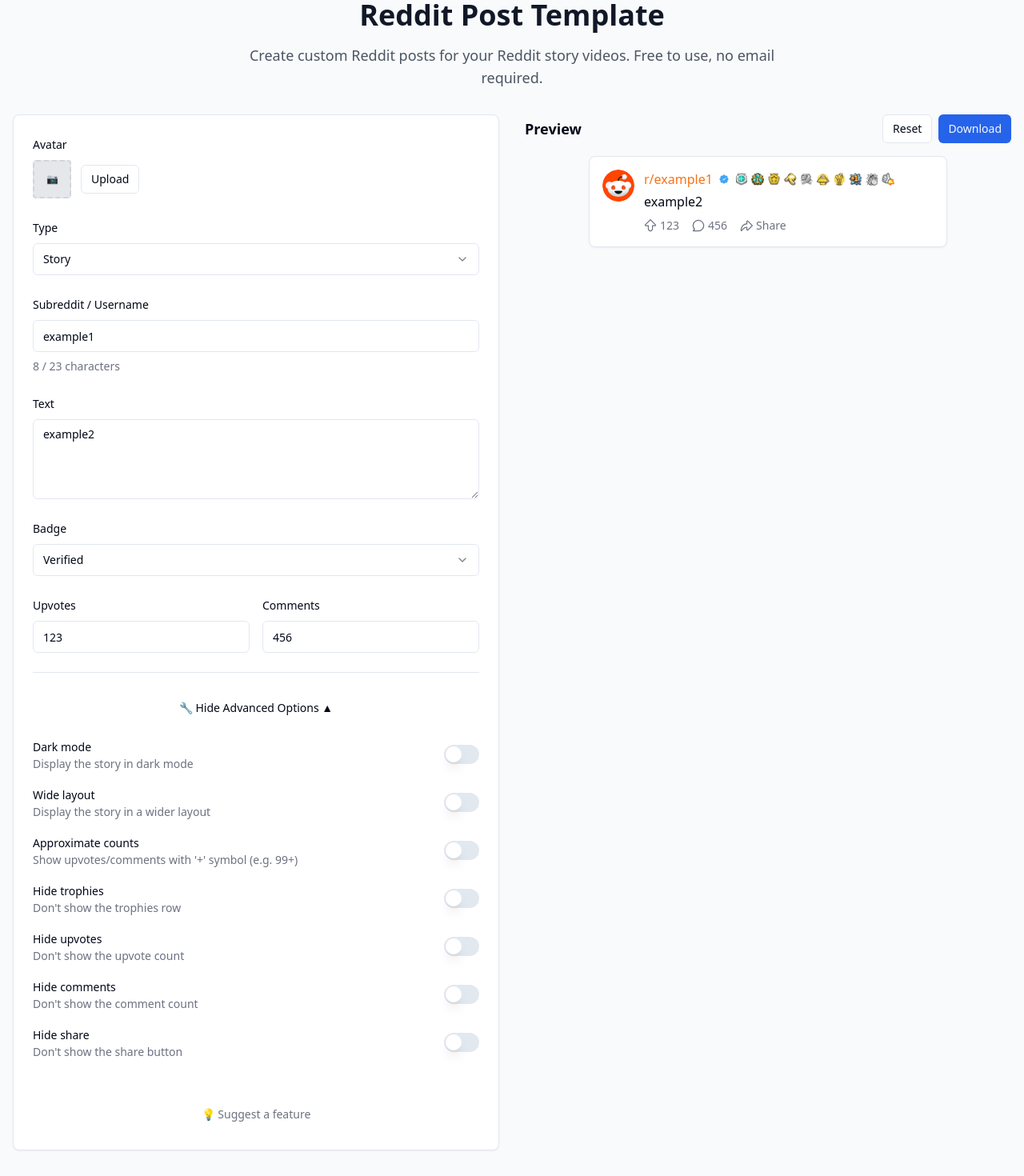
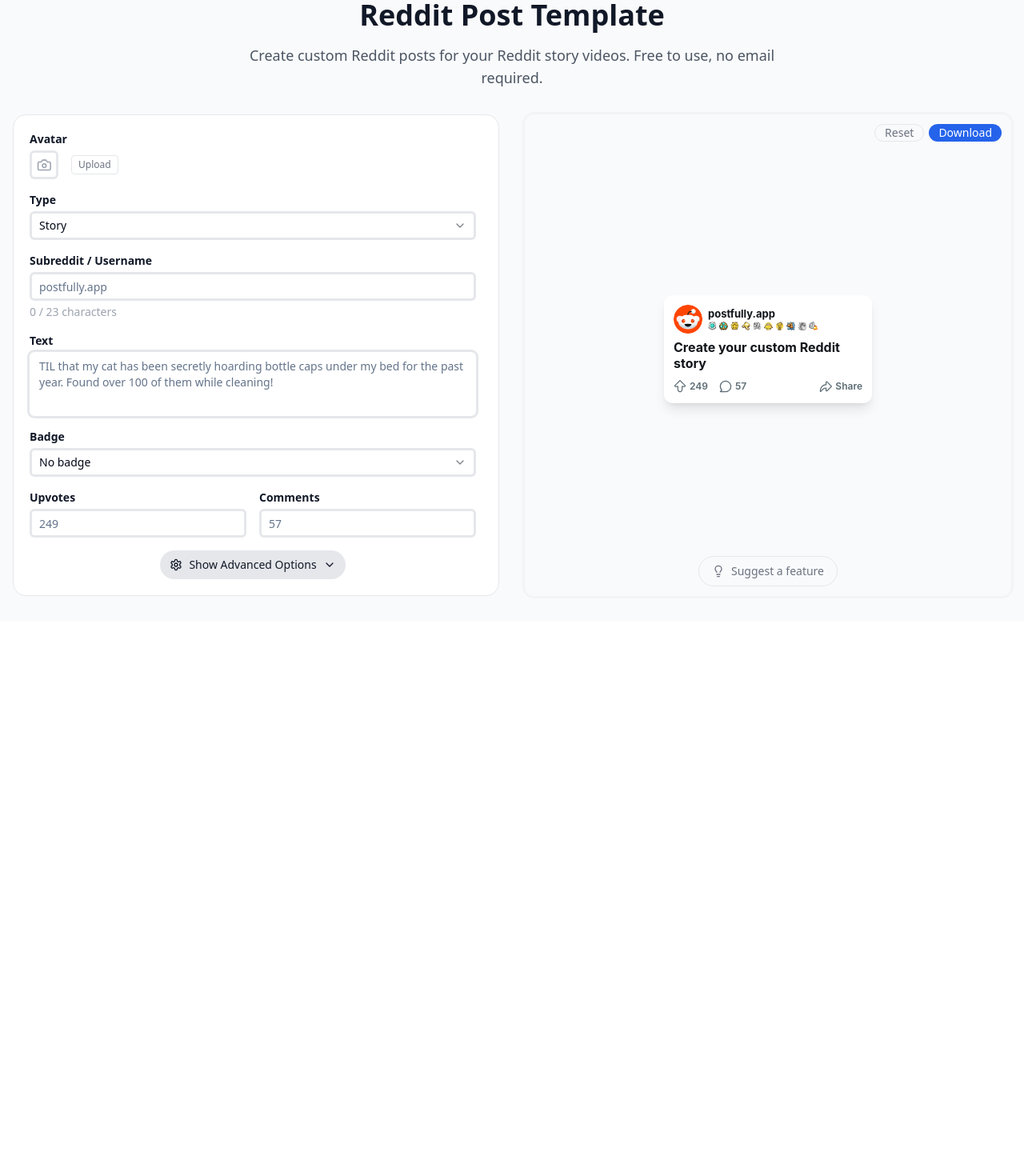
Before and after one commit to Ju1i4n123/upvote-echo-website, a React (Vite) app: page / in a window 1280 px wide. Shown: the part 98-1568 px from the top of the page at 80% size. After the commit the page ends 875 px from the top, so only its background shows below. Built offline with nearby package versions, Linux system fonts and the light colour scheme.

Commit message:
Refactor: Match form and preview styles
Match the form and preview components to the provided design, including sizes, SVGs, and overall layout.

```diff
--- a/src/components/PostForm.tsx
+++ b/src/components/PostForm.tsx
@@ -5,8 +5,9 @@ import { Select, SelectContent, SelectItem, SelectTrigger, SelectValue } from "@
 import { Textarea } from "@/components/ui/textarea";
 import { Switch } from "@/components/ui/switch";
 import { Button } from "@/components/ui/button";
-import { Card, CardContent } from "@/components/ui/card";
 import { PostData } from "@/pages/Index";
+import { ChevronDown, Settings, Camera, Edit } from "lucide-react";
+import { useState } from "react";
 
 interface PostFormProps {
   postData: PostData;
@@ -14,27 +15,41 @@ interface PostFormProps {
 }
 
 export const PostForm = ({ postData, setPostData }: PostFormProps) => {
+  const [showAdvanced, setShowAdvanced] = useState(false);
+
   const updateField = (field: keyof PostData, value: string | boolean) => {
     setPostData({ ...postData, [field]: value });
   };
 
   return (
-    <Card className="h-fit">
-      <CardContent className="p-6 space-y-6">
-        <div className="space-y-2">
-          <Label htmlFor="avatar">Avatar</Label>
-          <div className="flex items-center space-x-3">
-            <div className="w-12 h-12 bg-gray-200 rounded border-2 border-dashed border-gray-300 flex items-center justify-center">
-              <span className="text-gray-400 text-xs">📷</span>
+    <div className="shadow-xs flex rounded-2xl border border-gray-200 bg-white p-2 max-lg:flex-col-reverse">
+      <div className="flex-1 space-y-4 overflow-hidden p-3 lg:pr-5">
+
+        {/* Avatar Field */}
+        <div className="flex flex-col gap-1">
+          <div className="flex flex-col gap-y-1">
+            <Label className="font-semibold text-gray-900 text-sm">Avatar</Label>
+            <div className="flex items-center gap-4">
+              <button className="group/image-input relative cursor-pointer overflow-hidden h-9 min-w-9 rounded-md bg-background shadow-xs p-px ring ring-inset ring-gray-200 hover:bg-gray-50">
+                <div className="flex size-full items-center justify-center text-gray-400">
+                  <Camera className="size-[55%]" />
                 </div>
-            <Button variant="outline" size="sm">Upload</Button>
+                <div className="invisible absolute inset-0 z-0 flex items-center justify-center group-hover/image-input:visible group-hover/image-input:bg-black/40">
+                  <Edit className="size-[45%] text-white" />
+                </div>
+              </button>
+              <Button variant="outline" size="sm" className="h-6 text-xs rounded-sm px-2 text-gray-500 border-gray-200">
+                Upload
+              </Button>
+            </div>
           </div>
         </div>
 
-        <div className="space-y-2">
-          <Label htmlFor="type">Type</Label>
+        {/* Type Field */}
+        <div className="flex flex-col gap-y-1">
+          <Label className="font-semibold text-gray-900 text-sm">Type</Label>
           <Select value={postData.type} onValueChange={(value) => updateField("type", value)}>
-            <SelectTrigger>
+            <SelectTrigger className="h-9 bg-background shadow-xs ring ring-inset ring-gray-200 border-0">
               <SelectValue />
             </SelectTrigger>
             <SelectContent>
@@ -45,32 +60,35 @@ export const PostForm = ({ postData, setPostData }: PostFormProps) => {
           </Select>
         </div>
 
-        <div className="space-y-2">
-          <Label htmlFor="subreddit">Subreddit / Username</Label>
+        {/* Subreddit Field */}
+        <div className="flex flex-col gap-y-1">
+          <Label className="font-semibold text-gray-900 text-sm">Subreddit / Username</Label>
           <Input
-            id="subreddit"
             value={postData.subreddit}
             onChange={(e) => updateField("subreddit", e.target.value)}
-            placeholder="example1"
+            placeholder="postfully.app"
+            maxLength={23}
+            className="h-9 bg-background shadow-xs ring ring-inset ring-gray-200 border-0"
           />
-          <p className="text-sm text-gray-500">{postData.subreddit.length} / 23 characters</p>
+          <span className="text-gray-400 text-sm">{postData.subreddit.length} / 23 characters</span>
         </div>
 
-        <div className="space-y-2">
-          <Label htmlFor="text">Text</Label>
+        {/* Text Field */}
+        <div className="flex flex-col gap-y-1">
+          <Label className="font-semibold text-gray-900 text-sm">Text</Label>
           <Textarea
-            id="text"
             value={postData.text}
             onChange={(e) => updateField("text", e.target.value)}
-            placeholder="example2"
-            className="min-h-[100px]"
+            placeholder="TIL that my cat has been secretly hoarding bottle caps under my bed for the past year. Found over 100 of them while cleaning!"
+            className="shadow-xs bg-background ring ring-gray-200 border-0 resize-none field-sizing-content min-h-[80px]"
           />
         </div>
 
-        <div className="space-y-2">
-          <Label htmlFor="badge">Badge</Label>
+        {/* Badge Field */}
+        <div className="flex flex-col gap-y-1">
+          <Label className="font-semibold text-gray-900 text-sm">Badge</Label>
           <Select value={postData.badge} onValueChange={(value) => updateField("badge", value)}>
-            <SelectTrigger>
+            <SelectTrigger className="h-9 bg-background shadow-xs ring ring-inset ring-gray-200 border-0">
               <SelectValue />
             </SelectTrigger>
             <SelectContent>
@@ -82,118 +100,138 @@ export const PostForm = ({ postData, setPostData }: PostFormProps) => {
           </Select>
         </div>
 
-        <div className="grid grid-cols-2 gap-4">
-          <div className="space-y-2">
-            <Label htmlFor="upvotes">Upvotes</Label>
+        {/* Upvotes and Comments */}
+        <div className="flex w-full gap-4">
+          <div className="flex flex-col gap-y-1 flex-1">
+            <Label className="font-semibold text-gray-900 text-sm">Upvotes</Label>
             <Input
-              id="upvotes"
+              type="number"
               value={postData.upvotes}
               onChange={(e) => updateField("upvotes", e.target.value)}
-              placeholder="123"
+              placeholder="249"
+              className="h-9 bg-background shadow-xs ring ring-inset ring-gray-200 border-0"
             />
           </div>
-          <div className="space-y-2">
-            <Label htmlFor="comments">Comments</Label>
+          <div className="flex flex-col gap-y-1 flex-1">
+            <Label className="font-semibold text-gray-900 text-sm">Comments</Label>
             <Input
-              id="comments"
+              type="number"
               value={postData.comments}
               onChange={(e) => updateField("comments", e.target.value)}
-              placeholder="456"
+              placeholder="57"
+              className="h-9 bg-background shadow-xs ring ring-inset ring-gray-200 border-0"
             />
           </div>
         </div>
 
-        <div className="border-t pt-6">
-          <Button variant="ghost" className="w-full mb-4 text-sm">
-            🔧 Hide Advanced Options ▲
+        {/* Advanced Options */}
+        <div className="mt-5 flex flex-col items-center">
+          <Button
+            variant="ghost"
+            onClick={() => setShowAdvanced(!showAdvanced)}
+            className="h-7.5 gap-2 px-3 text-sm bg-gray-200 hover:bg-gray-300 text-gray-900 rounded-full flex items-center"
+          >
+            <Settings className="size-4" />
+            Show Advanced Options
+            <ChevronDown className={`size-4 transition-transform ${showAdvanced ? 'rotate-180' : ''}`} />
           </Button>
 
-          <div className="space-y-4">
-            <div className="flex items-center justify-between">
-              <div>
-                <Label>Dark mode</Label>
-                <p className="text-sm text-gray-500">Display the story in dark mode</p>
+          {showAdvanced && (
+            <div className="w-full mt-4 flex flex-col gap-3">
+              {/* Dark Mode */}
+              <div className="grid grid-cols-[1fr_auto] items-center gap-x-4">
+                <div className="flex flex-col">
+                  <Label className="font-semibold text-gray-900 text-sm">Dark mode</Label>
+                  <span className="text-gray-400 text-sm">Display the story in dark mode</span>
                 </div>
                 <Switch
                   checked={postData.darkMode}
                   onCheckedChange={(checked) => updateField("darkMode", checked)}
+                  className="w-7.5 h-5"
                 />
               </div>
 
-            <div className="flex items-center justify-between">
-              <div>
-                <Label>Wide layout</Label>
-                <p className="text-sm text-gray-500">Display the story in a wider layout</p>
+              {/* Wide Layout */}
+              <div className="grid grid-cols-[1fr_auto] items-center gap-x-4">
+                <div className="flex flex-col">
+                  <Label className="font-semibold text-gray-900 text-sm">Wide layout</Label>
+                  <span className="text-gray-400 text-sm">Display the story in a wider layout</span>
                 </div>
                 <Switch
                   checked={postData.wideLayout}
                   onCheckedChange={(checked) => updateField("wideLayout", checked)}
+                  className="w-7.5 h-5"
                 />
               </div>
 
-            <div className="flex items-center justify-between">
-              <div>
-                <Label>Approximate counts</Label>
-                <p className="text-sm text-gray-500">Show upvotes/comments with '+' symbol (e.g. 99+)</p>
+              {/* Approximate Counts */}
+              <div className="grid grid-cols-[1fr_auto] items-center gap-x-4">
+                <div className="flex flex-col">
+                  <Label className="font-semibold text-gray-900 text-sm">Approximate counts</Label>
+                  <span className="text-gray-400 text-sm">Show upvotes/comments with '+' symbol (e.g. 99+)</span>
                 </div>
                 <Switch
                   checked={postData.approximateCounts}
                   onCheckedChange={(checked) => updateField("approximateCounts", checked)}
+                  className="w-7.5 h-5"
                 />
               </div>
 
-            <div className="flex items-center justify-between">
-              <div>
-                <Label>Hide trophies</Label>
-                <p className="text-sm text-gray-500">Don't show the trophies row</p>
+              {/* Hide Trophies */}
+              <div className="grid grid-cols-[1fr_auto] items-center gap-x-4">
+                <div className="flex flex-col">
+                  <Label className="font-semibold text-gray-900 text-sm">Hide trophies</Label>
+                  <span className="text-gray-400 text-sm">Don't show the trophies row</span>
                 </div>
                 <Switch
                   checked={postData.hideTrophies}
                   onCheckedChange={(checked) => updateField("hideTrophies", checked)}
+                  className="w-7.5 h-5"
                 />
               </div>
 
-            <div className="flex items-center justify-between">
-              <div>
-                <Label>Hide upvotes</Label>
-                <p className="text-sm text-gray-500">Don't show the upvote count</p>
+              {/* Hide Upvotes */}
+              <div className="grid grid-cols-[1fr_auto] items-center gap-x-4">
+                <div className="flex flex-col">
+                  <Label className="font-semibold text-gray-900 text-sm">Hide upvotes</Label>
+                  <span className="text-gray-400 text-sm">Don't show the upvote count</span>
                 </div>
                 <Switch
                   checked={postData.hideUpvotes}
                   onCheckedChange={(checked) => updateField("hideUpvotes", checked)}
+                  className="w-7.5 h-5"
                 />
               </div>
 
-            <div className="flex items-center justify-between">
-              <div>
-                <Label>Hide comments</Label>
-                <p className="text-sm text-gray-500">Don't show the comment count</p>
+              {/* Hide Comments */}
+              <div className="grid grid-cols-[1fr_auto] items-center gap-x-4">
+                <div className="flex flex-col">
+                  <Label className="font-semibold text-gray-900 text-sm">Hide comments</Label>
+                  <span className="text-gray-400 text-sm">Don't show the comment count</span>
                 </div>
                 <Switch
                   checked={postData.hideComments}
                   onCheckedChange={(checked) => updateField("hideComments", checked)}
+                  className="w-7.5 h-5"
                 />
               </div>
 
-            <div className="flex items-center justify-between">
-              <div>
-                <Label>Hide share</Label>
-                <p className="text-sm text-gray-500">Don't show the share button</p>
+              {/* Hide Share */}
+              <div className="grid grid-cols-[1fr_auto] items-center gap-x-4">
+                <div className="flex flex-col">
+                  <Label className="font-semibold text-gray-900 text-sm">Hide share</Label>
+                  <span className="text-gray-400 text-sm">Don't show the share button</span>
                 </div>
                 <Switch
                   checked={postData.hideShare}
                   onCheckedChange={(checked) => updateField("hideShare", checked)}
+                  className="w-7.5 h-5"
                 />
               </div>
             </div>
+          )}
         </div>
-
-        <div className="flex justify-center pt-6">
-          <Button variant="ghost" className="text-gray-500">
-            💡 Suggest a feature
-          </Button>
       </div>
-      </CardContent>
-    </Card>
+    </div>
   );
 };
--- a/src/components/PostPreview.tsx
+++ b/src/components/PostPreview.tsx
@@ -1,11 +1,11 @@
 
-import { Card } from "@/components/ui/card";
 import { Button } from "@/components/ui/button";
 import { PostData } from "@/pages/Index";
 import { UpvoteIcon } from "@/components/icons/UpvoteIcon";
 import { CommentIcon } from "@/components/icons/CommentIcon";
 import { VerifiedIcon } from "@/components/icons/VerifiedIcon";
 import { ShareIcon } from "@/components/icons/ShareIcon";
+import { Lightbulb } from "lucide-react";
 
 interface PostPreviewProps {
   postData: PostData;
@@ -20,69 +20,99 @@ export const PostPreview = ({ postData }: PostPreviewProps) => {
   };
 
   return (
-    <div className="space-y-4">
-      <div className="flex justify-between items-center">
-        <h3 className="text-lg font-semibold">Preview</h3>
-        <div className="flex space-x-2">
-          <Button variant="outline" size="sm">Reset</Button>
-          <Button size="sm" className="bg-blue-600 hover:bg-blue-700">Download</Button>
-        </div>
+    <div className="flex flex-1 flex-col rounded-xl bg-gray-50 ring ring-gray-100">
+      {/* Header with Reset and Download */}
+      <div className="flex justify-end space-x-1.5 p-3">
+        <Button variant="outline" size="sm" className="h-7.5 text-sm rounded-full border-gray-200 bg-gray-50 hover:border-gray-300 text-gray-500">
+          Reset
+        </Button>
+        <Button size="sm" className="h-7.5 text-sm rounded-full bg-blue-600 hover:bg-blue-700 text-white">
+          Download
+        </Button>
       </div>
 
-      <Card className={`p-4 ${postData.darkMode ? 'bg-gray-900 text-white' : 'bg-white'} ${postData.wideLayout ? 'max-w-2xl' : 'max-w-md'} mx-auto`}>
-        <div className="flex items-start space-x-3">
-          <div className="w-10 h-10 rounded-full flex items-center justify-center overflow-hidden">
-            <img
-              src="/lovable-uploads/36c19aa4-e4d2-4e24-bb53-2a8eb94e5a5e.png"
-              alt="Reddit Avatar"
-              className="w-full h-full object-cover"
-            />
+      {/* Reddit Post Preview */}
+      <div className="grid flex-1 place-items-center py-12">
+        <div
+          className={`flex max-w-[calc(260px*var(--scaling))] flex-col gap-[calc(7px*var(--scaling))] rounded-[calc(11px*var(--scaling))] p-[calc(12px*var(--scaling))] font-[Inter,_sans-serif] [--scaling:1] shadow-lg max-sm:[--scaling:0.8] ${
+            postData.darkMode ? 'bg-gray-900 text-white' : 'bg-white'
+          } ${postData.wideLayout ? 'max-w-[calc(400px*var(--scaling))]' : ''}`}
+          style={{ fontFeatureSettings: 'normal' }}
+        >
+          {/* User Info */}
+          <div className="flex items-center gap-[calc(7px*var(--scaling))]">
+            <div className="relative size-[calc(36px*var(--scaling))] shrink-0 overflow-hidden rounded-full">
+              <img
+                alt="Default Reddit avatar"
+                className="absolute size-full object-cover"
+                src="/lovable-uploads/36c19aa4-e4d2-4e24-bb53-2a8eb94e5a5e.png"
+              />
+            </div>
+            <div className="flex flex-col items-start gap-[calc(2px*var(--scaling))]">
+              <div className="flex items-center gap-1">
+                <span className="text-[calc(13px*var(--scaling))] font-bold leading-[calc(16px*var(--scaling))] text-[#11151A]">
+                  {postData.subreddit || "postfully.app"}
+                </span>
+                {postData.badge === "Verified" && (
+                  <VerifiedIcon className="mb-[calc(1px*var(--scaling))] inline size-[calc(12px*var(--scaling))]" />
+                )}
+              </div>
+              {!postData.hideTrophies && (
+                <img
+                  alt="Reddit trophies"
+                  src="/lovable-uploads/7d0adf6f-a83d-42da-9453-9d8ba8d018c9.png"
+                  className="h-[calc(11px*var(--scaling))] w-[calc(137px*var(--scaling))]"
+                />
+              )}
+            </div>
           </div>
 
-          <div className="flex-1 min-w-0">
-            <div className="flex items-center space-x-2 mb-1">
-              <span className="font-medium text-orange-500">r/{postData.subreddit}</span>
-              {postData.badge === "Verified" && (
-                <VerifiedIcon className="w-3 h-3" />
-              )}
-              {!postData.hideTrophies && (
-                <div className="flex items-center">
-                  <img
-                    src="/lovable-uploads/7d0adf6f-a83d-42da-9453-9d8ba8d018c9.png"
-                    alt="Trophies"
-                    className="h-4"
-                  />
-                </div>
-              )}
-            </div>
+          {/* Post Content */}
+          <div className="flex flex-col gap-[calc(10px*var(--scaling))]">
+            <span className="whitespace-pre-wrap break-words text-[calc(16px*var(--scaling))] font-bold leading-[calc(20px*var(--scaling))] text-[#11151A]">
+              {postData.text || "Create your custom Reddit story"}
+            </span>
 
-            <h3 className="font-medium mb-2">{postData.text}</h3>
+            {/* Actions */}
+            <div className="flex justify-between gap-[calc(14px*var(--scaling))]">
+              <div className="flex items-center gap-[inherit]">
+                {!postData.hideUpvotes && (
+                  <div className="flex items-center gap-[calc(4px*var(--scaling))] text-[#5C6C74]">
+                    <UpvoteIcon className="size-[calc(16px*var(--scaling))]" />
+                    <span className="text-[calc(12px*var(--scaling))] font-semibold">
+                      {formatCount(postData.upvotes) || "249"}
+                    </span>
+                  </div>
+                )}
 
-            <div className="flex items-center space-x-4 text-sm text-gray-500">
-              {!postData.hideUpvotes && (
-                <div className="flex items-center space-x-1">
-                  <UpvoteIcon className="w-4 h-4" />
-                  <span>{formatCount(postData.upvotes)}</span>
-                </div>
-              )}
-
-              {!postData.hideComments && (
-                <div className="flex items-center space-x-1">
-                  <CommentIcon className="w-4 h-4" />
-                  <span>{formatCount(postData.comments)}</span>
-                </div>
-              )}
+                {!postData.hideComments && (
+                  <div className="flex items-center gap-[calc(4px*var(--scaling))] text-[#5C6C74]">
+                    <CommentIcon className="size-[calc(16px*var(--scaling))]" />
+                    <span className="text-[calc(12px*var(--scaling))] font-semibold">
+                      {formatCount(postData.comments) || "57"}
+                    </span>
+                  </div>
+                )}
+              </div>
 
               {!postData.hideShare && (
-                <div className="flex items-center space-x-1">
-                  <ShareIcon className="w-4 h-4" />
-                  <span>Share</span>
+                <div className="flex items-center gap-[calc(4px*var(--scaling))] text-[#5C6C74]">
+                  <ShareIcon className="size-[calc(16px*var(--scaling))]" />
+                  <span className="text-[calc(12px*var(--scaling))] font-semibold">Share</span>
                 </div>
               )}
             </div>
           </div>
         </div>
-      </Card>
+      </div>
+
+      {/* Suggest Feature Button */}
+      <div className="flex justify-center p-3">
+        <Button variant="outline" className="h-7.5 text-sm rounded-full border-gray-200 bg-gray-50 hover:border-gray-300 text-gray-500">
+          <Lightbulb className="size-4" />
+          Suggest a feature
+        </Button>
+      </div>
     </div>
   );
 };
--- a/src/pages/Index.tsx
+++ b/src/pages/Index.tsx
@@ -25,11 +25,11 @@ const Index = () => {
   const [postData, setPostData] = useState<PostData>({
     avatar: "",
     type: "Story",
-    subreddit: "example1",
-    text: "example2",
-    badge: "Verified",
-    upvotes: "123",
-    comments: "456",
+    subreddit: "",
+    text: "",
+    badge: "No badge",
+    upvotes: "",
+    comments: "",
     darkMode: false,
     wideLayout: false,
     approximateCounts: false,
```
Lines whose indentation alone changed are shown as unchanged.
